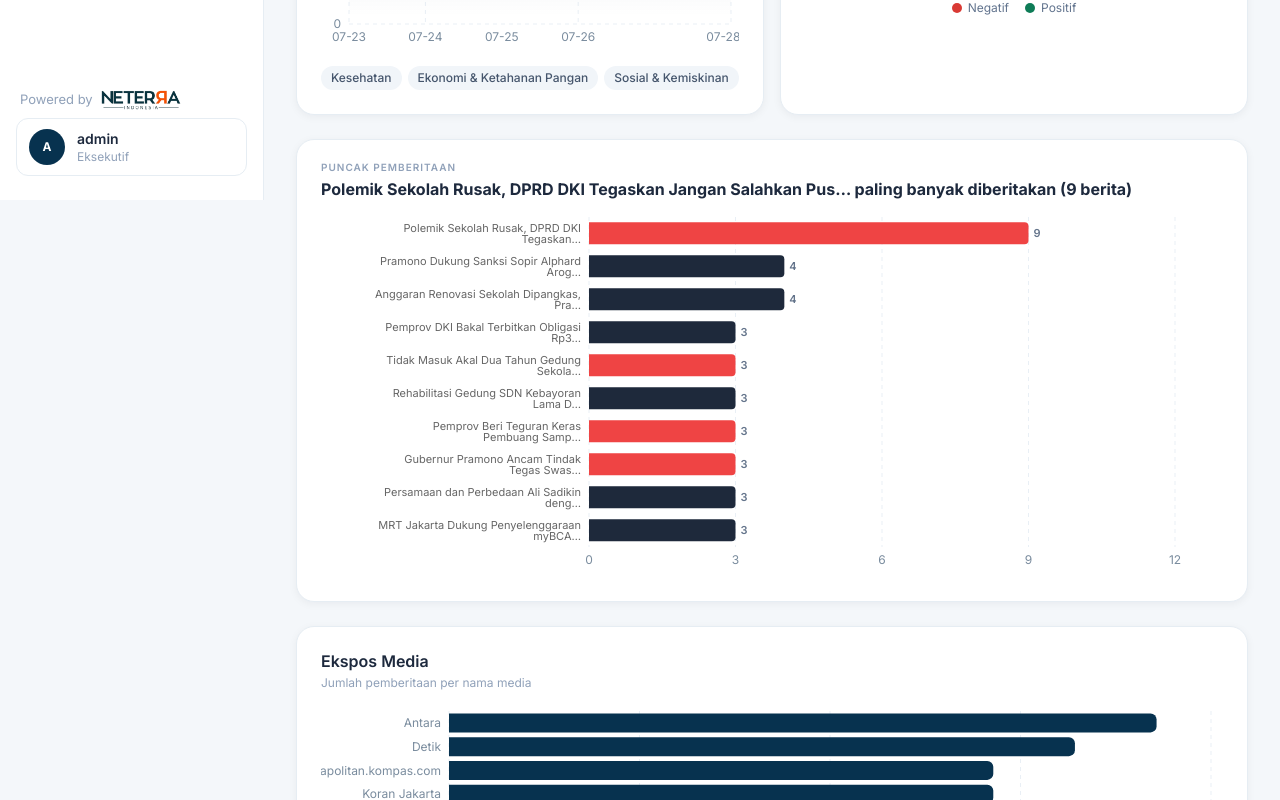
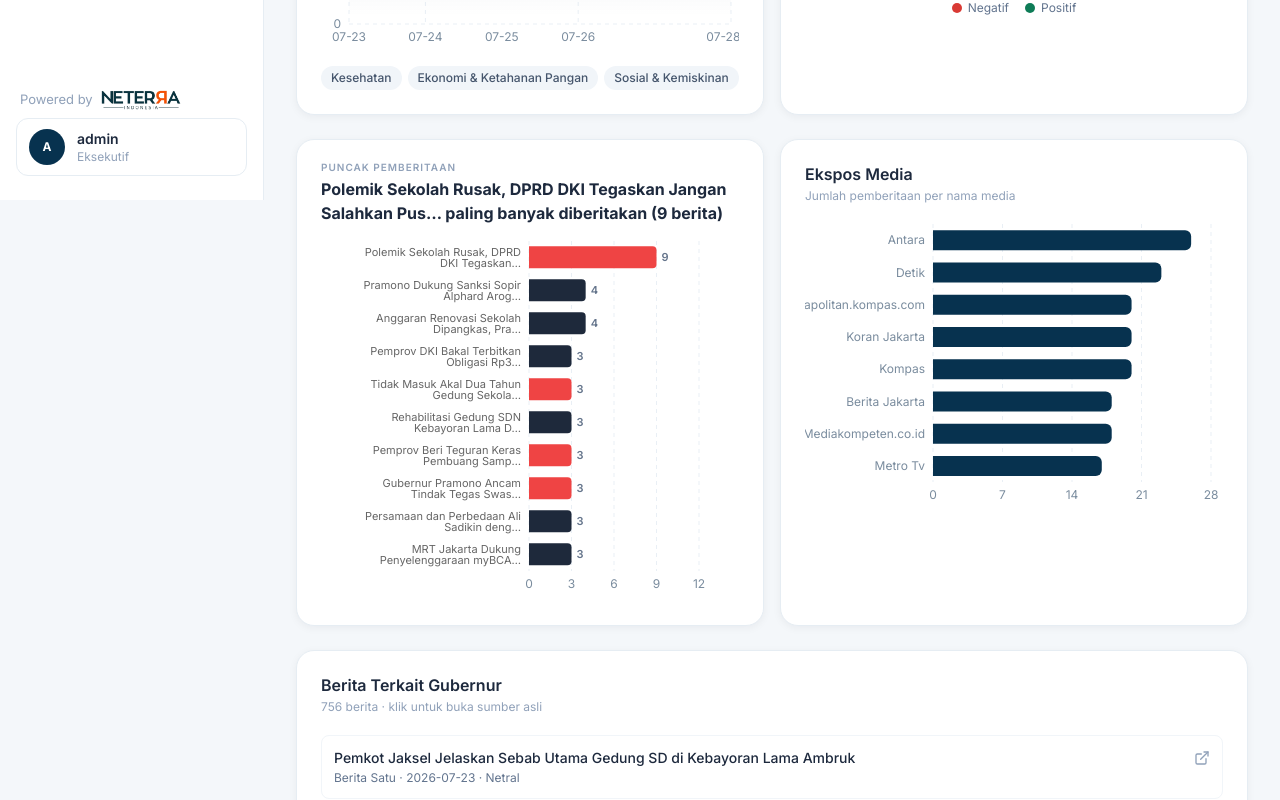
Before and after one commit to Neterra-ind/Dashboard-Pemprov-DKI-Jakarta, a React (Vite) app: page /isu-pimpinan in a window 1280 px wide. Shown: the part 600-1400 px from the top of the page. Built offline with nearby package versions, Linux system fonts and the light colour scheme.

Commit message:
Place Puncak Pemberitaan and Ekspos Media side by side (DKI)
Co-Authored-By: Claude Sonnet 4.6 <noreply@anthropic.com>

```diff
--- a/src/pages/IsuPimpinan.tsx
+++ b/src/pages/IsuPimpinan.tsx
@@ -224,6 +224,7 @@ export function IsuPimpinan() {
 
       </div>
 
+      <div className="grid grid-cols-1 gap-4 lg:grid-cols-2">
         {puncakPemberitaan.length > 0 && (
           <Card>
             <CardContent>
@@ -232,10 +233,10 @@ export function IsuPimpinan() {
                 {puncakPemberitaan[0]?.judul?.slice(0, 60)}{puncakPemberitaan[0]?.judul?.length > 60 ? '…' : ''} paling banyak diberitakan ({puncakPemberitaan[0]?.jumlah} berita)
               </p>
               <ResponsiveContainer width="100%" height={Math.max(200, puncakPemberitaan.length * 36)}>
-              <BarChart data={puncakPemberitaan} layout="vertical" margin={{ left: 8, right: 48, top: 0, bottom: 0 }}>
+                <BarChart data={puncakPemberitaan} layout="vertical" margin={{ left: 8, right: 40, top: 0, bottom: 0 }}>
                   <CartesianGrid {...gridProps} horizontal={false} />
                   <XAxis type="number" {...axisProps} allowDecimals={false} />
-                <YAxis type="category" dataKey="name" {...axisProps} width={260} tick={{ fontSize: 11 }} />
+                  <YAxis type="category" dataKey="name" {...axisProps} width={200} tick={{ fontSize: 11 }} />
                   <Tooltip content={<ChartTooltip />} cursor={cursorFill} />
                   <Bar dataKey="jumlah" name="Berita" radius={[0, 4, 4, 0]} maxBarSize={22}>
                     {puncakPemberitaan.map((entry, i) => (
@@ -252,7 +253,7 @@ export function IsuPimpinan() {
         <Card>
           <CardHeader title="Ekspos Media" subtitle="Jumlah pemberitaan per nama media" />
           <CardContent>
-          <ResponsiveContainer width="100%" height={220}>
+            <ResponsiveContainer width="100%" height={Math.max(200, eksposMedia.length * 36)}>
               <BarChart data={eksposMedia} layout="vertical" margin={{ left: 8, right: 12 }}>
                 <CartesianGrid {...gridProps} horizontal={false} />
                 <XAxis type="number" {...axisProps} allowDecimals={false} />
@@ -263,6 +264,7 @@ export function IsuPimpinan() {
             </ResponsiveContainer>
           </CardContent>
         </Card>
+      </div>
 
       <Card>
         <CardHeader
```
Lines whose indentation alone changed are shown as unchanged.
